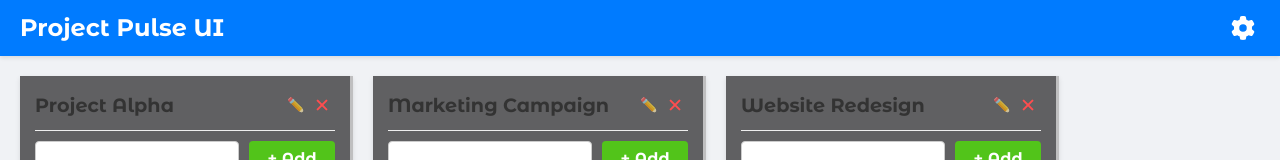
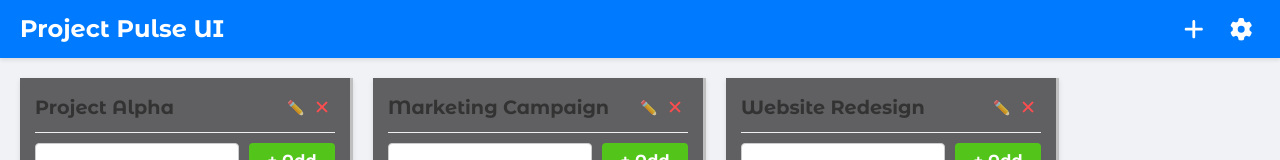
Before and after one commit to venkyjs/truetrack, a React (Vite) app: page / in a window 1280 px wide. Shown: the top 160 px of the page. Built offline with nearby package versions, Linux system fonts and the light colour scheme.

Commit message:
Moved tooltip to header

```diff
--- a/src/App.tsx
+++ b/src/App.tsx
@@ -203,14 +203,15 @@ const App: FC = () => {
 
     const handleDeleteTask = (projectId: string, taskId: string) => {
         setProjects(
-            projects.map((project) => {
-                if (project.id === projectId) {
+            projects.map((projectValue) => {
+                // Renamed project to projectValue to avoid conflict
+                if (projectValue.id === projectId) {
                     return {
-                        ...project,
-                        tasks: project.tasks.filter((task) => task.id !== taskId)
+                        ...projectValue,
+                        tasks: projectValue.tasks.filter((task) => task.id !== taskId)
                     };
                 }
-                return project;
+                return projectValue;
             })
         );
     };
@@ -221,7 +222,10 @@ const App: FC = () => {
 
     return (
         <div className={styles.app}>
-            <AppHeader onOpenPreferences={() => setIsPreferencesOpen(true)} />
+            <AppHeader
+                onOpenPreferences={() => setIsPreferencesOpen(true)}
+                onAddProject={handleAddProject} // Pass handleAddProject
+            />
             <main className={styles.mainContent}>
                 {projects.map((project) => (
                     <ProjectLane
@@ -248,9 +252,6 @@ const App: FC = () => {
                         onDeleteTask={handleDeleteTask}
                     />
                 ))}
-                <button onClick={handleAddProject} className={styles.addProjectBtn}>
-                    + Add New Project
-                </button>
             </main>
             <PreferencesDialog
                 isOpen={isPreferencesOpen}
--- a/src/components/AppHeader/AppHeader.module.css
+++ b/src/components/AppHeader/AppHeader.module.css
@@ -17,21 +17,33 @@
 .headerControls {
     display: flex;
     align-items: center;
+    gap: 10px; /* Add gap between control buttons */
 }
 
-.settingsButton {
+/* General style for control buttons */
+.controlButton {
     background: none;
     border: none;
     color: white;
-    font-size: 1.5em; /* Adjust size of the icon */
+    font-size: 1.4em; /* Unified icon size */
     cursor: pointer;
-    padding: 5px;
+    padding: 8px; /* Increased padding for better click area */
     border-radius: 50%;
     display: flex;
     align-items: center;
     justify-content: center;
+    transition: background-color 0.2s ease-in-out;
 }
 
-.settingsButton:hover {
+.controlButton:hover {
     background-color: rgba(255, 255, 255, 0.2);
 }
+
+/* Specific styles if needed, though .controlButton might be sufficient */
+.addProjectButton {
+    /* Any specific styles for add project button */
+}
+
+.settingsButton {
+    /* Any specific styles for settings button */
+}
--- a/src/components/AppHeader/AppHeader.tsx
+++ b/src/components/AppHeader/AppHeader.tsx
@@ -2,20 +2,28 @@ import React from 'react';
 import type { FC } from 'react';
 import styles from './AppHeader.module.css';
 import { FontAwesomeIcon } from '@fortawesome/react-fontawesome';
-import { faCog } from '@fortawesome/free-solid-svg-icons';
+import { faCog, faPlus } from '@fortawesome/free-solid-svg-icons';
 
 interface AppHeaderProps {
     onOpenPreferences: () => void;
+    onAddProject: () => void;
 }
 
-const AppHeader: FC<AppHeaderProps> = ({ onOpenPreferences }) => {
+const AppHeader: FC<AppHeaderProps> = ({ onOpenPreferences, onAddProject }) => {
     return (
         <header className={styles.appHeader}>
             <div className={styles.title}>Project Pulse UI</div>
             <div className={styles.headerControls}>
                 <button
+                    onClick={onAddProject}
+                    className={`${styles.controlButton} ${styles.addProjectButton}`}
+                    title='Add New Project'
+                >
+                    <FontAwesomeIcon icon={faPlus} />
+                </button>
+                <button
                     onClick={onOpenPreferences}
-                    className={styles.settingsButton}
+                    className={`${styles.controlButton} ${styles.settingsButton}`}
                     title='Preferences'
                 >
                     <FontAwesomeIcon icon={faCog} />
```
